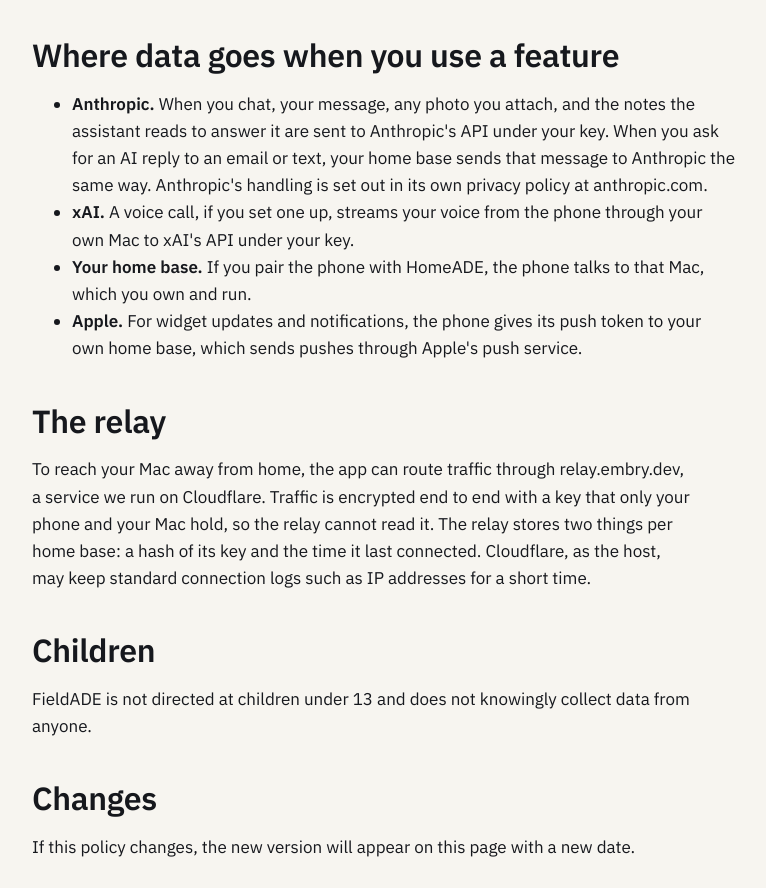
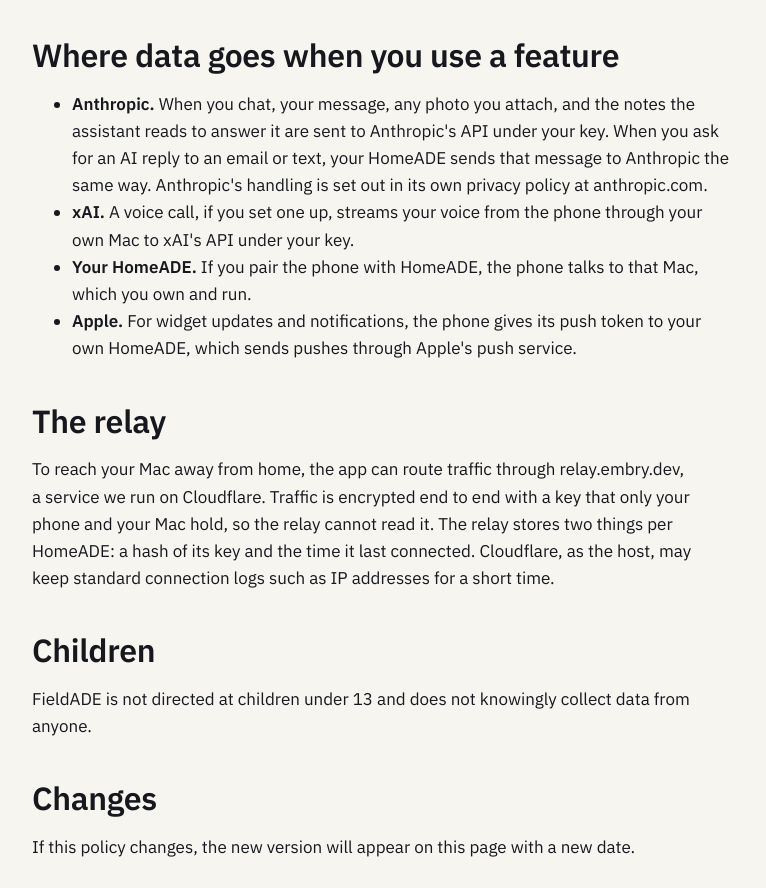
Before and after one commit to jtembry/embry.dev, an Astro site: page /fieldade/privacy in a window 1280 px wide. Shown: the part 927-1815 px from the top of the page, without its empty margins (112-878 px from the left). Built offline with nearby package versions, Linux system fonts and the light colour scheme; Astro itself is replaced by a stand-in of ours.

Commit message:
Rename home base to HomeADE in FieldADE privacy policy

```diff
--- a/src/pages/fieldade/privacy.astro
+++ b/src/pages/fieldade/privacy.astro
@@ -24,14 +24,14 @@
 
       <h2>Where data goes when you use a feature</h2>
       <ul>
-        <li><strong>Anthropic.</strong> When you chat, your message, any photo you attach, and the notes the assistant reads to answer it are sent to Anthropic's API under your key. When you ask for an AI reply to an email or text, your home base sends that message to Anthropic the same way. Anthropic's handling is set out in its own privacy policy at anthropic.com.</li>
+        <li><strong>Anthropic.</strong> When you chat, your message, any photo you attach, and the notes the assistant reads to answer it are sent to Anthropic's API under your key. When you ask for an AI reply to an email or text, your HomeADE sends that message to Anthropic the same way. Anthropic's handling is set out in its own privacy policy at anthropic.com.</li>
         <li><strong>xAI.</strong> A voice call, if you set one up, streams your voice from the phone through your own Mac to xAI's API under your key.</li>
-        <li><strong>Your home base.</strong> If you pair the phone with HomeADE, the phone talks to that Mac, which you own and run.</li>
-        <li><strong>Apple.</strong> For widget updates and notifications, the phone gives its push token to your own home base, which sends pushes through Apple's push service.</li>
+        <li><strong>Your HomeADE.</strong> If you pair the phone with HomeADE, the phone talks to that Mac, which you own and run.</li>
+        <li><strong>Apple.</strong> For widget updates and notifications, the phone gives its push token to your own HomeADE, which sends pushes through Apple's push service.</li>
       </ul>
 
       <h2>The relay</h2>
-      <p>To reach your Mac away from home, the app can route traffic through relay.embry.dev, a service we run on Cloudflare. Traffic is encrypted end to end with a key that only your phone and your Mac hold, so the relay cannot read it. The relay stores two things per home base: a hash of its key and the time it last connected. Cloudflare, as the host, may keep standard connection logs such as IP addresses for a short time.</p>
+      <p>To reach your Mac away from home, the app can route traffic through relay.embry.dev, a service we run on Cloudflare. Traffic is encrypted end to end with a key that only your phone and your Mac hold, so the relay cannot read it. The relay stores two things per HomeADE: a hash of its key and the time it last connected. Cloudflare, as the host, may keep standard connection logs such as IP addresses for a short time.</p>
 
       <h2>Children</h2>
       <p>FieldADE is not directed at children under 13 and does not knowingly collect data from anyone.</p>
```
